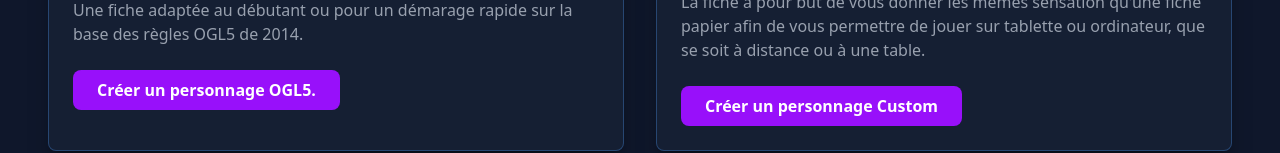
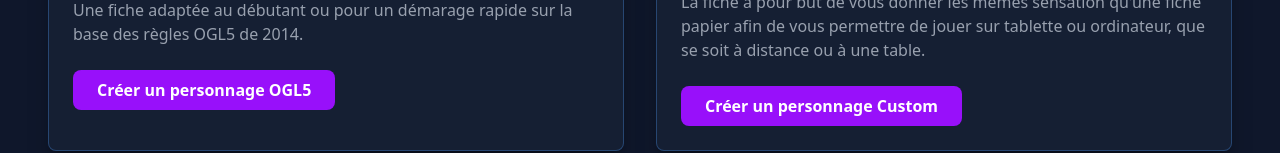
Before and after one commit to Thomas-Trehou/atlasdd-front-reborn, an Angular app: page / in a window 1280 px wide. Shown: the part 648-801 px from the top of the page. Built offline with nearby package versions, Linux system fonts and the light colour scheme.

Commit message:
refacto createogl5 button in home page

```diff
--- a/src/app/pages/home/home.component.html
+++ b/src/app/pages/home/home.component.html
@@ -26,7 +26,7 @@
       </p>
 
       <button (click)="navigateToCreateOgl5()" class="bg-purple-600 text-white font-bold px-6 py-2 rounded-lg hover:bg-purple-500 focus:outline-none focus:ring-4 focus:ring-purple-400/50 transition-all duration-300 hover:shadow-lg hover:shadow-purple-500/40">
-        Créer un personnage OGL5.
+        Créer un personnage OGL5
       </button>
     </div>
 
```
